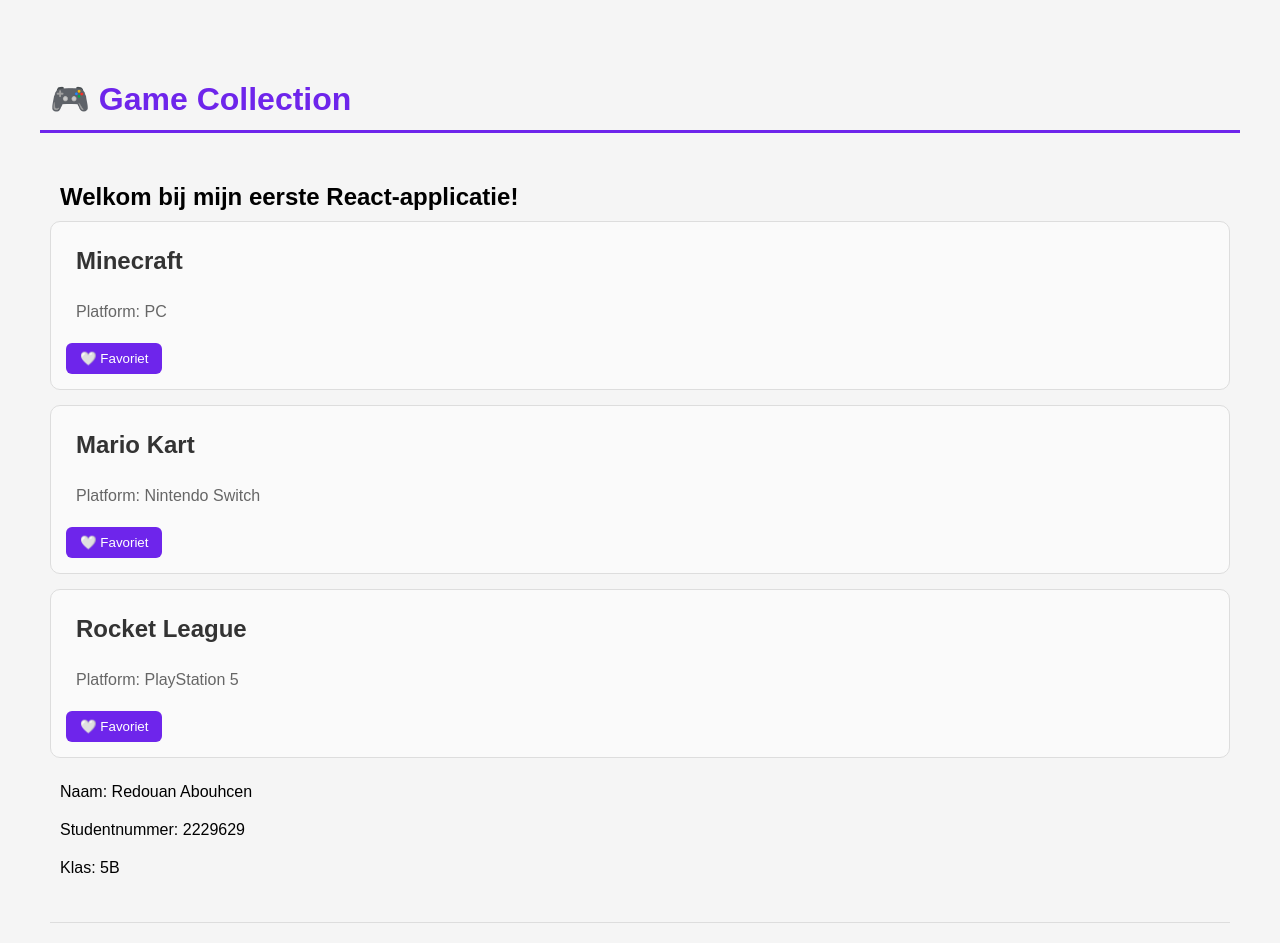
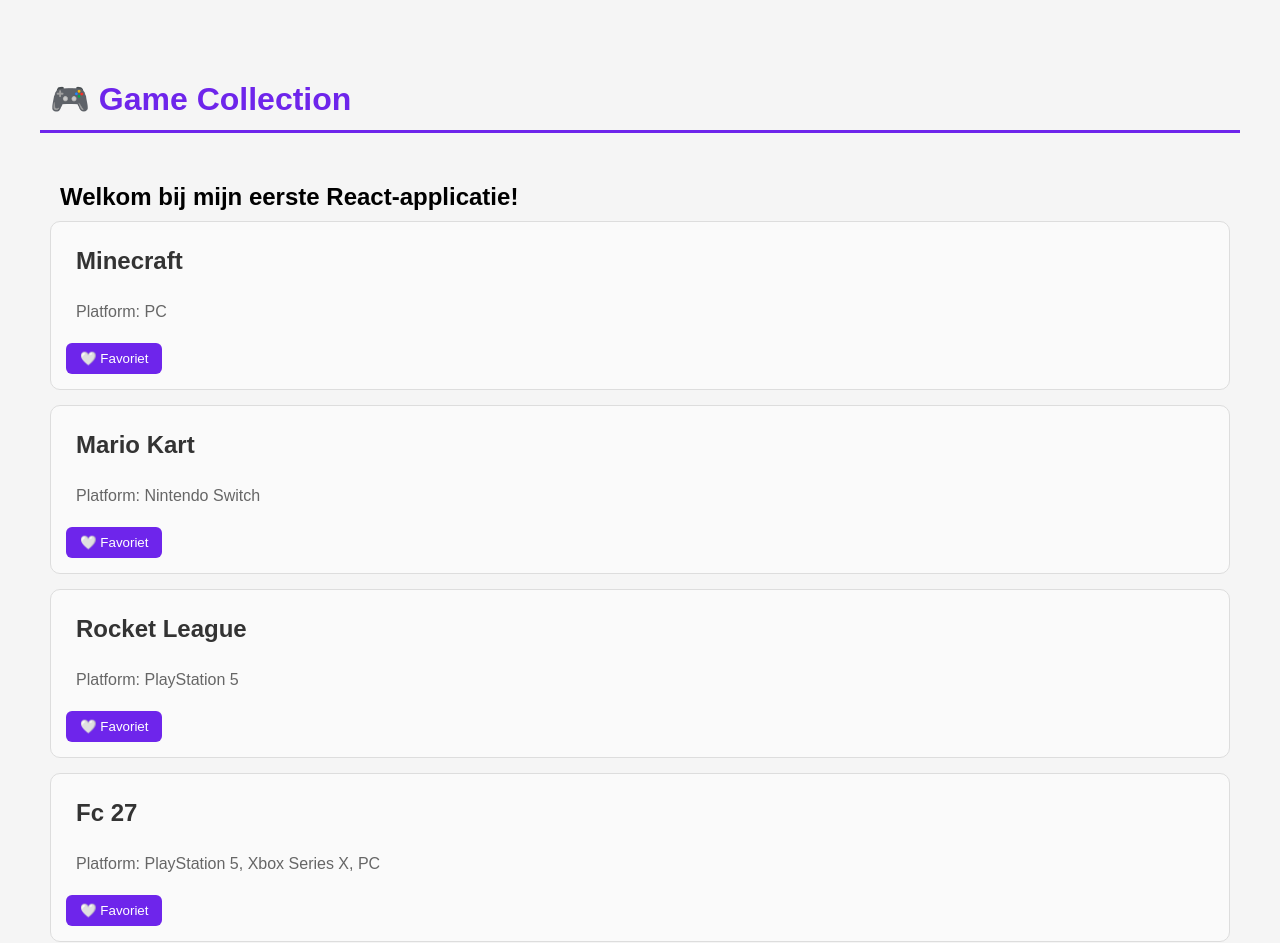
Before and after one commit to Redouan-maker/game-collection, a React (Vite) app: page / in a window 1280 px wide. Shown: the top 943 px of the page. Built offline with nearby package versions, Linux system fonts and the light colour scheme.

Commit message:
Les 6 - Arrays en map toegepast

```diff
--- a/src/App.jsx
+++ b/src/App.jsx
@@ -4,6 +4,34 @@
 import GameCard from "./components/GameCard";
 
 function App() {
+
+    const games = [
+
+    {
+        id: 1,
+        title: "Minecraft",
+        platform: "PC"
+    },
+
+    {
+        id: 2,
+        title: "Mario Kart",
+        platform: "Nintendo Switch"
+    },
+
+    {
+        id: 3,
+        title: "Rocket League",
+        platform: "PlayStation 5"
+    },
+
+{
+    id: 4,
+    title: "Fc 27",
+    platform: " PlayStation 5, Xbox Series X, PC"
+}
+
+];
 
     return (
 
@@ -15,20 +43,19 @@
 
                 <h2>Welkom bij mijn eerste React-applicatie!</h2>
 
-                <GameCard
-    title="Minecraft"
-    platform="PC"
-/>
+                {games.map((game) => (
 
-<GameCard
-    title="Mario Kart"
-    platform="Nintendo Switch"
-/>
+    <GameCard
 
-<GameCard
-    title="Rocket League"
-    platform="PlayStation 5"
-/>
+        key={game.id}
+
+        title={game.title}
+
+        platform={game.platform}
+
+    />
+
+))}
 
                 <p>Naam: Redouan Abouhcen</p>
 
```
